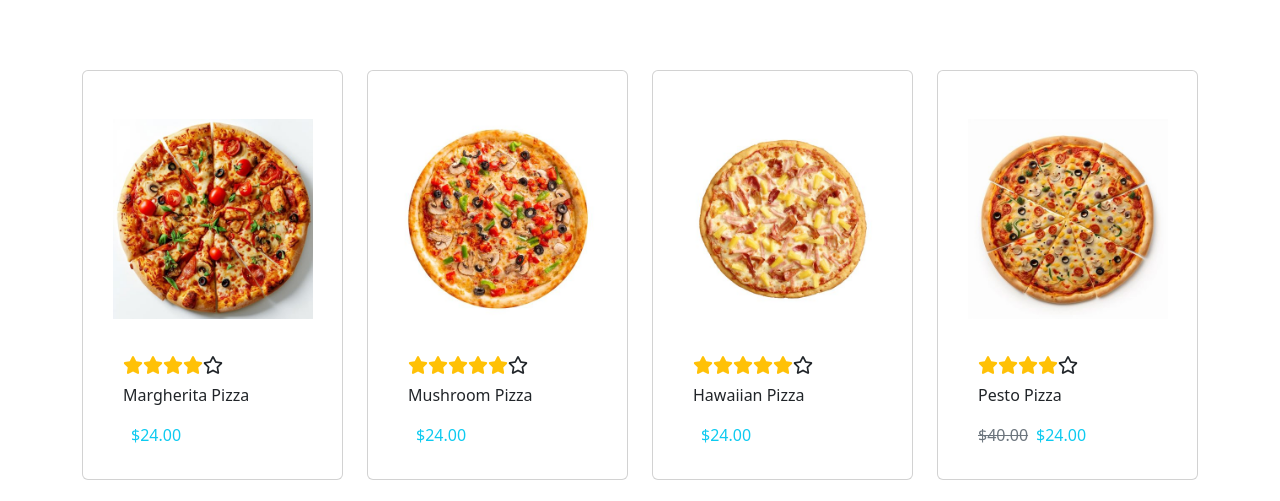
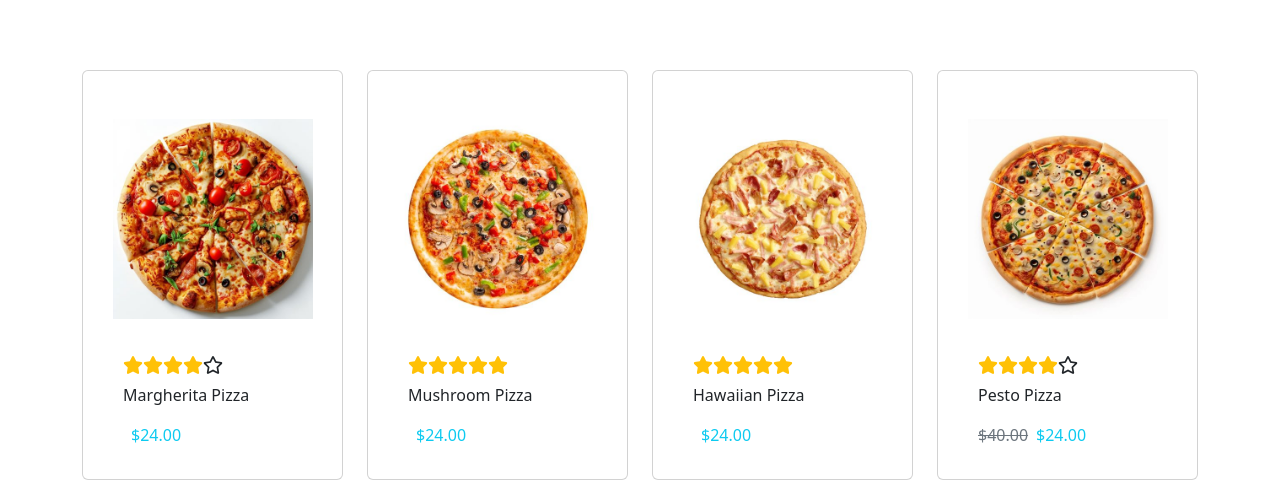
Before and after one commit to Ambdulghaffar/React_Restaurant_Website, a React (Vite) app: page / in a window 1280 px wide. Shown: the part 2128-2629 px from the top of the page. Built offline with nearby package versions, Linux system fonts and the light colour scheme.

Commit message:
home page commit

```diff
--- /dev/null
+++ b/src/components/cards/ButtonsGrid.jsx
@@ -0,0 +1,65 @@
+/* import React, { useState } from "react";
+
+function ButtonsGrid() {
+  const [ishoverd1, setIshoverd1] = useState(false);
+  const [ishoverd2, setIshoverd2] = useState(false);
+  return (
+    <div>
+      <p>
+        <button className={`btn fs-5 fw-bold text-uppercase px-5 py-3 ${ishoverd1 ? "btn-success" : "btn-warning"}`}
+        onMouseEnter={()=>setIshoverd1(true)}
+        onMouseLeave={()=>setIshoverd1(false)}
+        >
+          Add to cart
+        </button>
+      </p>
+
+      <p>
+      <button className={`btn fs-5 text-uppercase fw-bold px-5 py-3 ${ishoverd2 ? "btn-success" : "btn-warning"}`}
+        onMouseEnter={()=>setIshoverd2(true)}
+        onMouseLeave={()=>setIshoverd2(false)}
+        >
+          View Product
+        </button>
+      </p>
+
+    </div>
+  );
+}
+
+export default ButtonsGrid;
+ */
+
+// ButtonsGrid.jsx
+import React, { useState } from "react";
+
+function ButtonsGrid() {
+  const [ishoverd1, setIshoverd1] = useState(false);
+  const [ishoverd2, setIshoverd2] = useState(false);
+
+  return (
+    <div className="buttons-container">
+      <p>
+        <button
+          className={`btn fs-5 fw-bold text-uppercase px-5 py-3 ${ishoverd1 ? "btn-success" : "btn-warning"}`}
+          onMouseEnter={() => setIshoverd1(true)}
+          onMouseLeave={() => setIshoverd1(false)}
+        >
+          Add to cart
+        </button>
+      </p>
+
+      <p>
+        <button
+          className={`btn fs-5 text-uppercase fw-bold px-5 py-3 ${ishoverd2 ? "btn-success" : "btn-warning"}`}
+          onMouseEnter={() => setIshoverd2(true)}
+          onMouseLeave={() => setIshoverd2(false)}
+        >
+          View Product
+        </button>
+      </p>
+    </div>
+  );
+}
+
+export default ButtonsGrid;
--- a/src/components/cards/Grid.jsx
+++ b/src/components/cards/Grid.jsx
@@ -1,6 +1,7 @@
-import React from "react";
+/* import React, { useState } from "react";
 import { FaStar } from "react-icons/fa6";
 import { FaRegStar } from "react-icons/fa";
+import ButtonsGrid from "./ButtonsGrid";
 
 function Grid({
   NamePizza,
@@ -10,10 +11,21 @@ function Grid({
   whiteStars,
   yellowStars,
 }) {
+  const [hoverGrid, setHoverGrid] = useState(false);
   return (
-    <div>
-      <div class="col">
-        <div class="card h-100">
+    <div className="position-relative">
+      <div
+        class="col"
+        onMouseEnter={() => setHoverGrid(true)}
+        onMouseLeave={() => setHoverGrid(false)}
+      >
+        <div
+          class="card h-100"
+          style={{
+            opacity: hoverGrid ? "0.10" : "1",
+            transition: "opacity 0.3s ease-in-out",
+          }}
+        >
           <p className="text-center mt-5 ">
             <img
               src={Pizza}
@@ -21,13 +33,13 @@ function Grid({
               alt=""
             />
           </p>
+
           <div class="card-body ms-4">
             <h5 class="card-titlel">
-
               {[...Array(yellowStars)].map((_, i) => (
                 <FaStar key={i} className="text-warning" />
               ))}
-              {/* Cette syntaxe crée un tableau de longueur yellowStars et mappe chaque élément pour afficher une étoile jaune. */}
+               Cette syntaxe crée un tableau de longueur yellowStars et mappe chaque élément pour afficher une étoile jaune.
 
               {[...Array(whiteStars)].map((_, i) => (
                 <FaRegStar key={i} />
@@ -43,8 +55,130 @@ function Grid({
           </div>
         </div>
       </div>
+       Boutons qui apparaissent au survol
+      {hoverGrid && (
+        <div
+          className="text-center"
+          style={{
+            position: "absolute",
+            top: "50%",
+            left: "50%",
+            transform: "translate(-50%, -50%)",
+            width: "100%",
+            zIndex: 999,
+          }}
+        >
+          <ButtonsGrid />
+        </div>
+      )}
     </div>
   );
 }
 
 export default Grid;
+ */
+
+import React, { useState } from "react";
+import { FaStar } from "react-icons/fa6";
+import { FaRegStar } from "react-icons/fa";
+import ButtonsGrid from "./ButtonsGrid";
+
+function Grid({
+  NamePizza,
+  Pizza,
+  OldPrice,
+  NewPrice,
+  whiteStars,
+  yellowStars,
+}) {
+  const [hoverGrid, setHoverGrid] = useState(false);
+  const [buttonsActive, setButtonsActive] = useState(false);
+
+  const handleGridMouseEnter = () => {
+    setHoverGrid(true);
+  };
+
+  const handleGridMouseLeave = () => {
+    // Vérifier si le survol ne touche pas les boutons
+    if (!buttonsActive) {
+      setHoverGrid(false);
+    }
+  };
+
+  const handleButtonsMouseEnter = () => {
+    setButtonsActive(true);
+  };
+
+  const handleButtonsMouseLeave = () => {
+    setButtonsActive(false);
+    // Vérifier si le pointeur est toujours dans la grille
+    // Si non, masquer les boutons aussi
+    if (!document.querySelector(".grid-container:hover")) {
+      setHoverGrid(false);
+    }
+  };
+
+  return (
+    <div className="position-relative grid-container">
+      <div
+        className="col"
+        onMouseEnter={handleGridMouseEnter}
+        onMouseLeave={handleGridMouseLeave}
+      >
+        <div
+          className="card h-100"
+          style={{
+            opacity: hoverGrid ? "0.10" : "1",
+            transition: "opacity 0.3s ease-in-out",
+          }}
+        >
+          <p className="text-center mt-5 ">
+            <img
+              src={Pizza}
+              style={{ width: "200px", height: "auto" }}
+              alt=""
+            />
+          </p>
+          <div className="card-body ms-4">
+            <h5 className="card-titlel">
+              {[...Array(yellowStars)].map((_, i) => (
+                <FaStar key={i} className="text-warning" />
+              ))}
+              {[...Array(whiteStars)].map((_, i) => (
+                <FaRegStar key={i} />
+              ))}
+            </h5>
+            <p className="card-text ">{NamePizza}</p>
+            <div className="d-flex ">
+              <p className=" text-secondary text-decoration-line-through">
+                {OldPrice}
+              </p>
+              <p className="ms-2 text-info">{NewPrice}</p>
+            </div>
+          </div>
+        </div>
+      </div>
+
+      {/* Boutons qui apparaissent au survol */}
+      {hoverGrid && (
+        <div
+          className="text-center buttons-overlay"
+          onMouseEnter={handleButtonsMouseEnter}
+          onMouseLeave={handleButtonsMouseLeave}
+          style={{
+            position: "absolute",
+            top: "50%",
+            left: "50%",
+            transform: "translate(-50%, -50%)",
+            width: "100%",
+            zIndex: 999,
+          }}
+        >
+          <ButtonsGrid />
+        </div>
+      )}
+    </div>
+  );
+}
+
+export default Grid;
--- a/src/pages/Home/Home.jsx
+++ b/src/pages/Home/Home.jsx
@@ -18,6 +18,7 @@ import { LuLeaf } from "react-icons/lu";
 import { PiHamburgerBold } from "react-icons/pi";
 import { CiIceCream } from "react-icons/ci";
 import { TbMeat } from "react-icons/tb";
+import ButtonsGrid from "../../components/cards/ButtonsGrid";
 
 function Home() {
   return (
@@ -92,8 +93,8 @@ function Home() {
         <div className="container">
           <div className="row row-cols-1 row-cols-md-4 g-4 py-4">
             <Grid Pizza={pizza4} NamePizza="Margherita Pizza" NewPrice="$24.00"  yellowStars={4} whiteStars={1} />
-            <Grid Pizza={pizza5} NamePizza="Mushroom Pizza" NewPrice="$24.00" yellowStars={5}/>
-            <Grid Pizza={pizza6} NamePizza="Hawaiian Pizza" NewPrice="$24.00 " yellowStars={5}/>
+            <Grid Pizza={pizza5} NamePizza="Mushroom Pizza" NewPrice="$24.00" yellowStars={5} whiteStars={0}/>
+            <Grid Pizza={pizza6} NamePizza="Hawaiian Pizza" NewPrice="$24.00 " yellowStars={5} whiteStars={0}/>
             <Grid Pizza={pizza7} NamePizza="Pesto Pizza" NewPrice="$24.00" OldPrice="$40.00" yellowStars={4} whiteStars={1}/>
           </div>
         </div>
```
